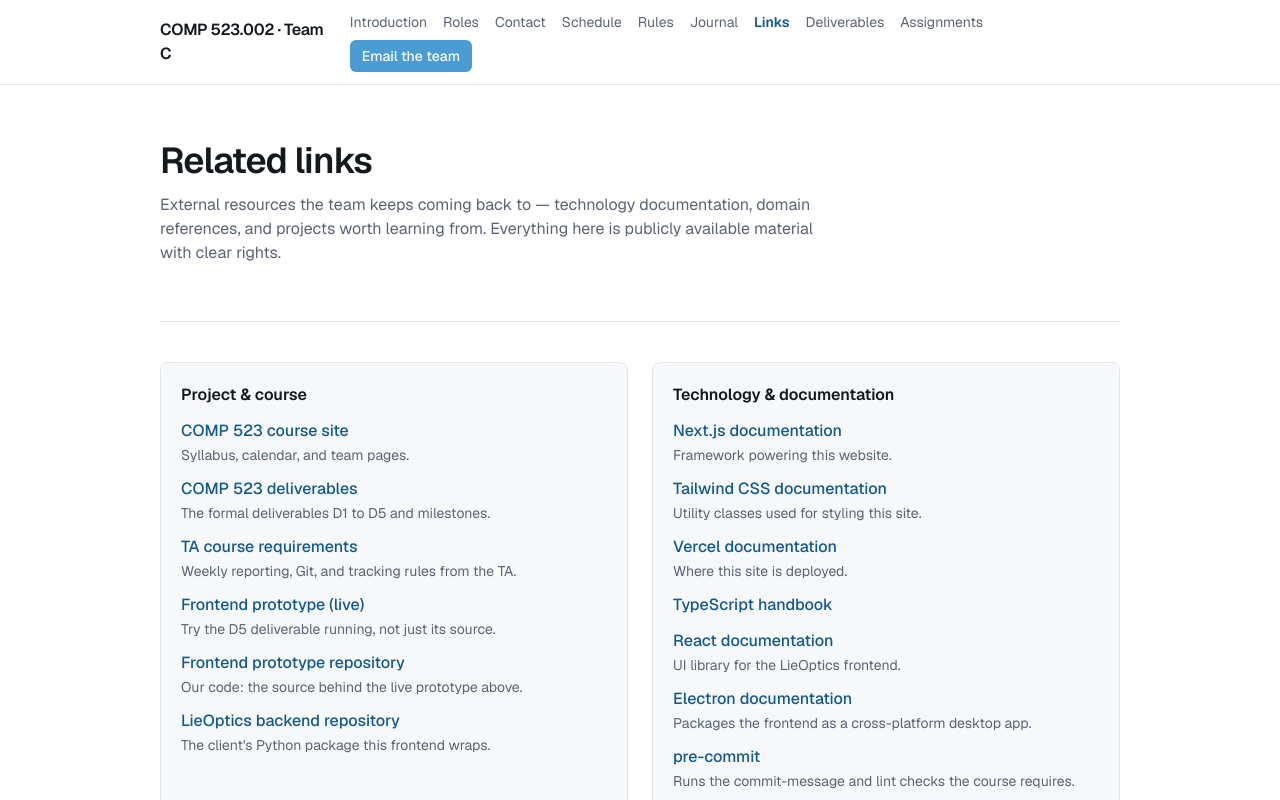
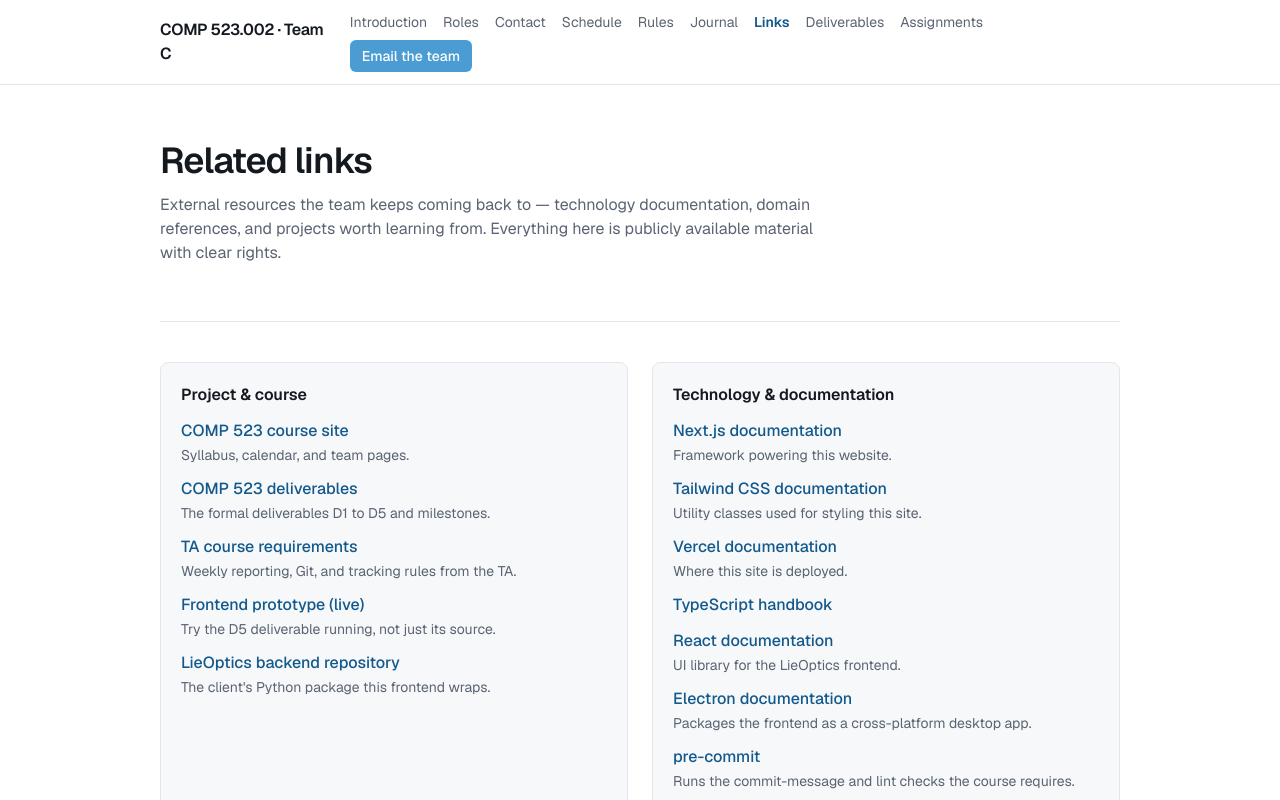
Before and after one commit to SarathyS101/team_website, a Next.js app: page /links in a window 1280 px wide. Shown: the top 800 px of the page. Built offline with nearby package versions, Linux system fonts and the light colour scheme.

Commit message:
docs: remove the frontend repository link from related links

```diff
--- a/content/links.ts
+++ b/content/links.ts
@@ -46,11 +46,6 @@ export const linkGroups: readonly LinkGroup[] = [
         label: "Frontend prototype (live)",
         href: "https://lieoptics-frontend.vercel.app",
         note: "Try the D5 deliverable running, not just its source.",
-      },
-      {
-        label: "Frontend prototype repository",
-        href: "https://github.com/LakshinG/lieopitcs-Frontend",
-        note: "Our code: the source behind the live prototype above.",
       },
       {
         label: "LieOptics backend repository",
```
